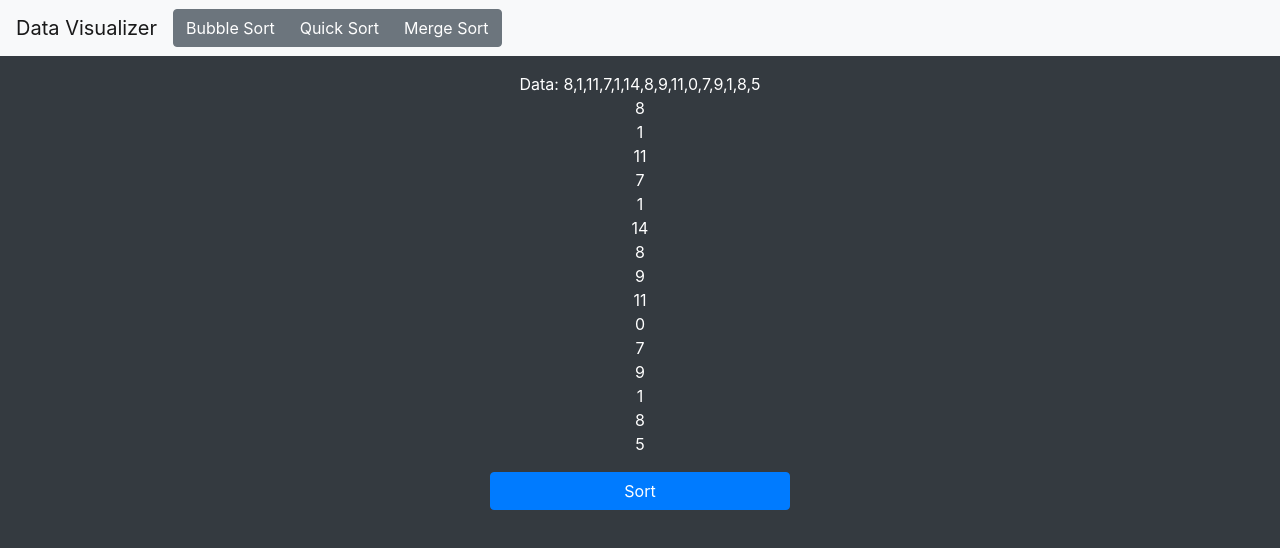
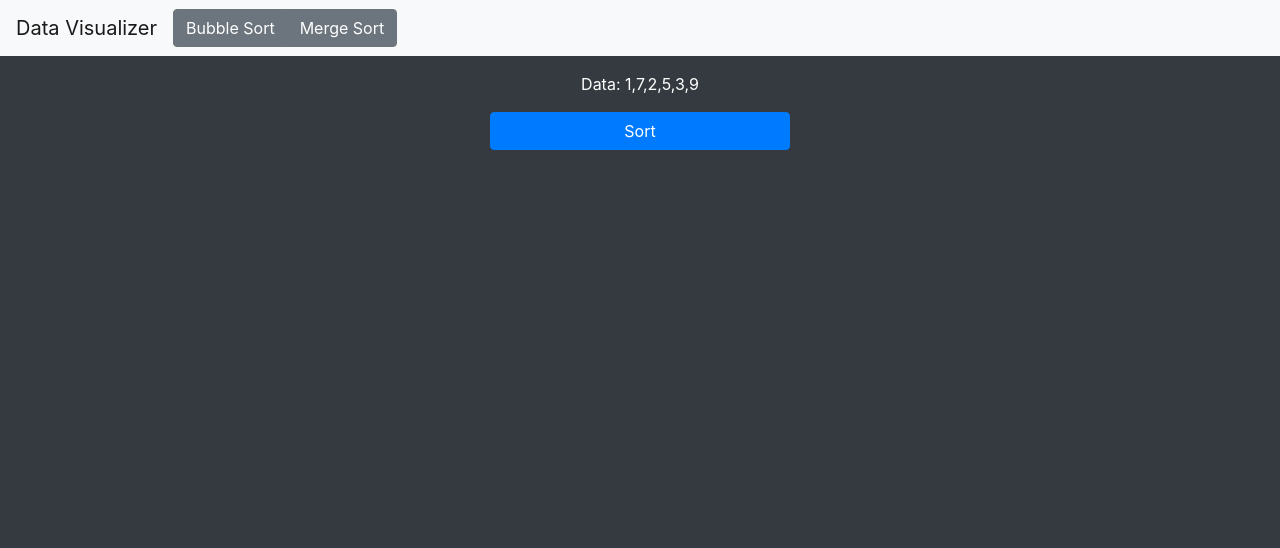
Before and after one commit to bhasshaw/sorting-visualizer, an Angular app: page / in a window 1280 px wide. Shown: the top 548 px of the page. Built offline with nearby package versions, Linux system fonts and the light colour scheme.

Commit message:
taking out quick sort for now

```diff
--- a/src/app/top-bar/top-bar.component.html
+++ b/src/app/top-bar/top-bar.component.html
@@ -1,13 +1,13 @@
 <nav class="navbar navbar-expand-lg navbar-light bg-light">
     <div class="navbar-brand">Data Visualizer</div>
     <div class="btn-group btn-group-toggle" data-toggle="buttons">
-        <label class="btn btn-secondary" (click)="onClick(event = 'bubble')">
+        <label class="btn btn-secondary" (click)="onClick(event = 'bubble'); revertOrder();">
             <input type="radio" name="sorter" id="bubble">Bubble Sort
         </label>
-        <label class="btn btn-secondary" (click)="onClick(event = 'quick')">
+        <!-- <label class="btn btn-secondary" (click)="onClick(event = 'quick')">
             <input type="radio" name="sorter" id="quick">Quick Sort
-        </label>
-        <label class="btn btn-secondary" (click)="onClick(event = 'merge')">
+        </label> -->
+        <label class="btn btn-secondary" (click)="onClick(event = 'merge'); revertOrder();">
             <input type="radio" name="sorter" id="merge">Merge Sort
         </label>
     </div>
--- a/src/app/visualizer/visualizer.component.html
+++ b/src/app/visualizer/visualizer.component.html
@@ -1,8 +1,8 @@
 <div class="page-container bg-dark text-center p-3">
     <div>Data: {{arrayDummy}}</div>
-    <div *ngFor="let digit of arrayDummy">
-        <div>{{digit}}</div>
-    </div>
+    <!-- <div *ngFor="let digit of arrayDummy">
+        <div class="d-flex d-inline">{{digit}}</div>
+    </div> -->
     <div *ngIf="showBubble" class="mt-3">Bubble Sorted: {{array}}</div>
     <div *ngIf="showMerge" class="mt-3">Merge Sorted: {{array}}</div>
     <div *ngIf="showQuick" class="mt-3">Quick Sorted: {{array}}</div>
--- a/src/app/visualizer/visualizer.component.ts
+++ b/src/app/visualizer/visualizer.component.ts
@@ -14,7 +14,8 @@ export class VisualizerComponent implements OnInit {
   @Input() clickedEvent
 
   constructor() {
-    this.array = Array.from({length: 15}, () => Math.floor(Math.random() * 15))
+    // this.array = Array.from({length: 15}, () => Math.floor(Math.random() * 15))
+    this.array = [1, 7, 2, 5, 3, 9]
     this.arrayDummy = this.array
     this.showBubble = false
     this.showMerge = false
@@ -27,13 +28,13 @@ export class VisualizerComponent implements OnInit {
 
   whichSort(){
     if (this.clickedEvent === 'bubble'){
-      console.log('bubble selected')
+      console.log('bubble selected', this.array)
       this.bubbleSort()
     } else if (this.clickedEvent === 'quick'){
-      console.log('quick selected')
+      console.log('quick selected', this.array)
       this.quickSort(this.array)
     } else  if (this.clickedEvent === 'merge'){
-      console.log('merge selected')
+      console.log('merge selected', this.array)
       this.mergeSort(this.array);
     } else {
       console.log('no sorting method chose')
@@ -83,11 +84,11 @@ export class VisualizerComponent implements OnInit {
       }
     }
     this.showMerge = true
-    console.log(sortedArray.concat(left.slice(leftIndex)).concat(right.slice(rightIndex)))
     return this.array = sortedArray.concat(left.slice(leftIndex)).concat(right.slice(rightIndex))
   }
 
   quickSort(unsortedArray) {
+    console.log('unsorted', unsortedArray)
       if (unsortedArray.length <= 1) {
         return unsortedArray
       } else {
@@ -106,6 +107,7 @@ export class VisualizerComponent implements OnInit {
           }
         }
         this.showQuick = true
+        console.log(pivot)
         return this.array = newArray.concat(this.quickSort(left), pivot, this.quickSort(right))
       }
   }
```
